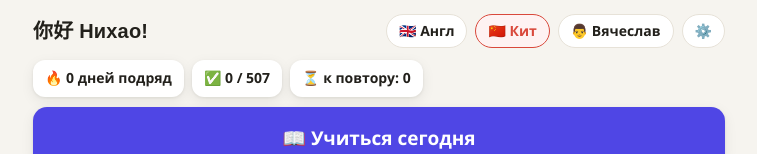
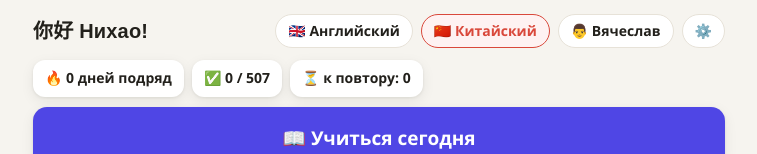
Before and after one commit to koroleva5589/polyglot, a plain HTML site: page index.html in a window 1280 px wide. Shown: the top 154 px of the page, without its empty margins (261-1018 px from the left). Drawn offline with Linux system fonts and the light colour scheme.

Commit message:
Full language names in topbar chips

```diff
--- a/index.html
+++ b/index.html
@@ -1976,8 +1976,8 @@ function backArrow(){
 function topbar(){
   const s=st(),p=P.pr[P.cur];
   return '<div class="topbar">'+backArrow()+'<div class="logo hanzi" style="cursor:pointer" onclick="go(\'home\')">你好 Нихао!</div><div class="spacer"></div>'
-    +'<span class="chip'+(s.lang==="en"?" on-en":"")+'" onclick="setLang(\'en\')">🇬🇧 Англ</span>'
-    +'<span class="chip'+(s.lang==="zh"?" on-zh":"")+'" onclick="setLang(\'zh\')">🇨🇳 Кит</span>'
+    +'<span class="chip'+(s.lang==="en"?" on-en":"")+'" onclick="setLang(\'en\')">🇬🇧 Английский</span>'
+    +'<span class="chip'+(s.lang==="zh"?" on-zh":"")+'" onclick="setLang(\'zh\')">🇨🇳 Китайский</span>'
     +'<span class="chip" onclick="go(\'profiles\')">'+p.a+" "+esc(p.n)+'</span>'
     +'<span class="chip" onclick="go(\'settings\')">⚙️</span></div>';
 }
--- a/sw.js
+++ b/sw.js
@@ -1,7 +1,7 @@
 /* Полиглот — офлайн-кэш (PWA).
    ВАЖНО: при каждом изменении index.html повышать VERSION,
    иначе телефоны продолжат показывать старую версию. */
-const VERSION = "v9";
+const VERSION = "v10";
 const CACHE = "polyglot-cache-" + VERSION;
 const ASSETS = [
   "./",
```
